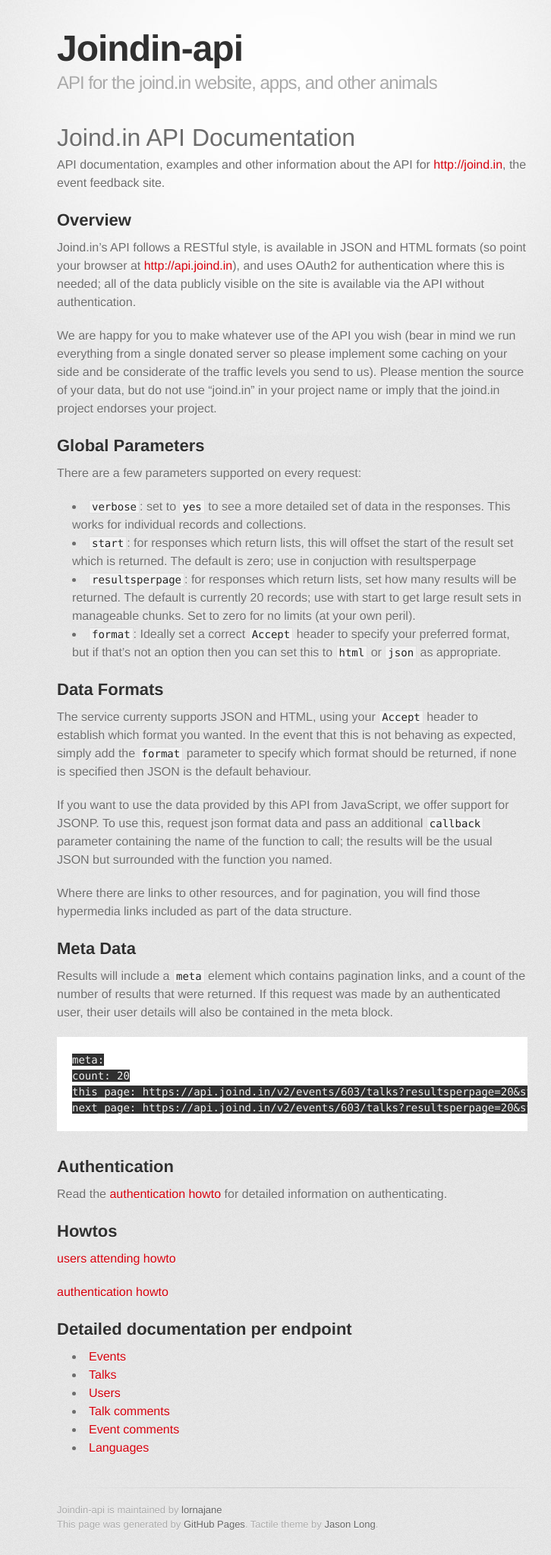
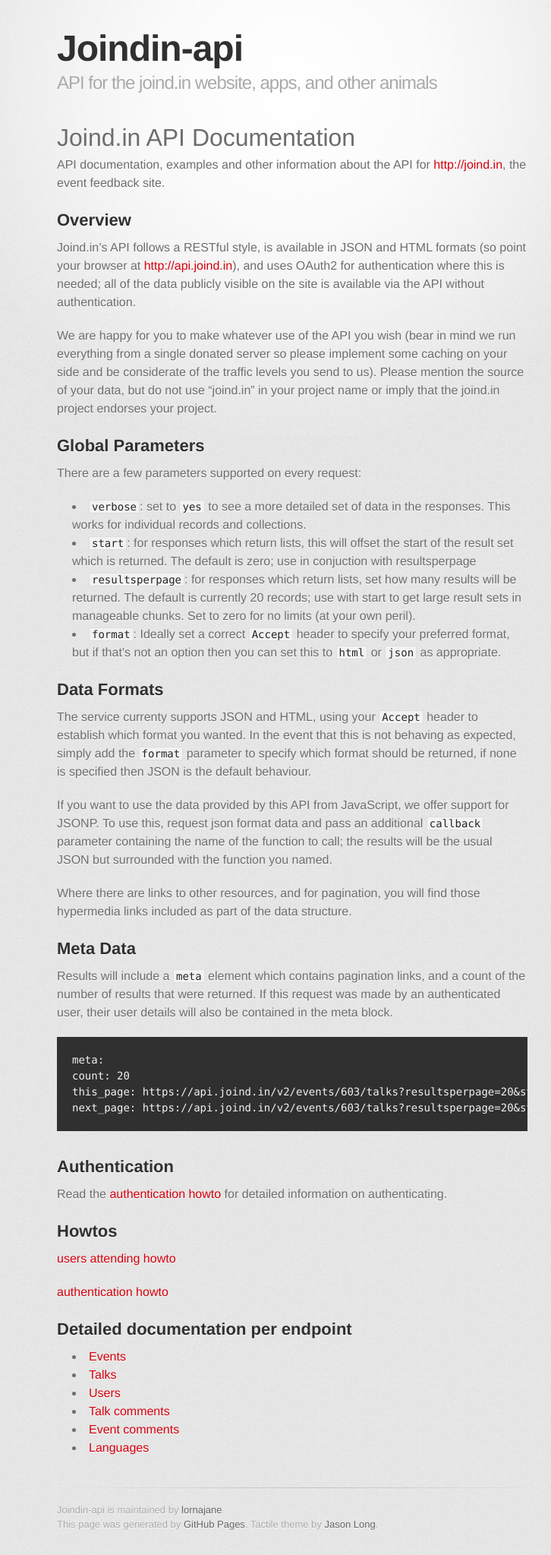
Before and after one commit to joindin/joindin-api, a Jekyll site: the page built from index.md, in a window 1280 px wide. Shown: the whole page at 76% size, without its empty margins (255-981 px from the left). Built offline with Jekyll 4.4.1, drawn with Linux system fonts in a browser that asks for light colours; some web fonts are replaced.

Commit message:
Remove pygments CSS file
GitHub pages has moved to Jekyll 3.0 with the Rouge highlighter. The
pygments_trac.css file makes the code unreadable, so while we now do not
have any syntax highlighting, at least you can read it!

```diff
--- a/_layouts/page.html
+++ b/_layouts/page.html
@@ -5,7 +5,6 @@
     <meta http-equiv="X-UA-Compatible" content="chrome=1">
     <link href='https://fonts.googleapis.com/css?family=Chivo:900' rel='stylesheet' type='text/css'>
     <link rel="stylesheet" type="text/css" href="{{ site.baseurl }}/stylesheets/stylesheet.css" media="screen" />
-    <link rel="stylesheet" type="text/css" href="{{ site.baseurl }}/stylesheets/pygment_trac.css" media="screen" />
     <link rel="stylesheet" type="text/css" href="{{ site.baseurl }}/stylesheets/print.css" media="print" />
     <!--[if lt IE 9]>
     <script src="//html5shiv.googlecode.com/svn/trunk/html5.js"></script>
```
